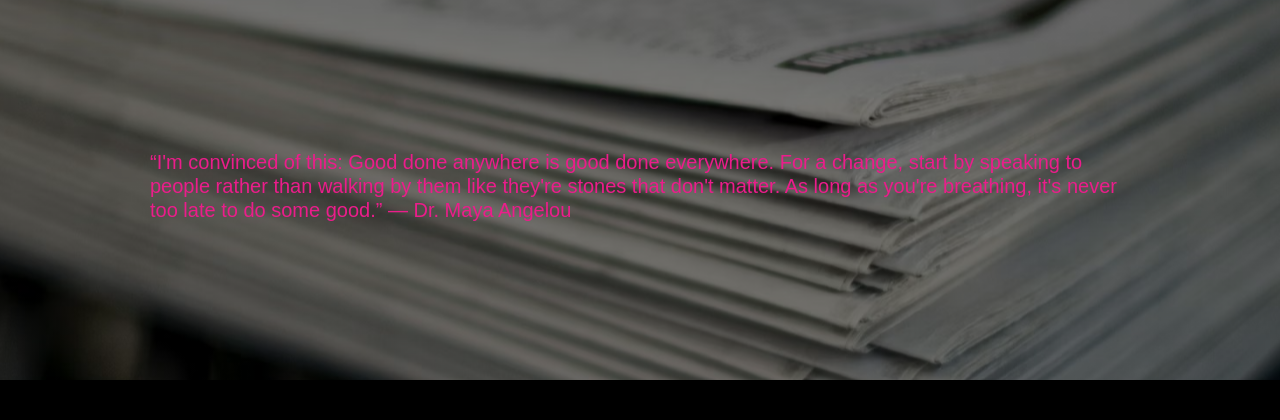
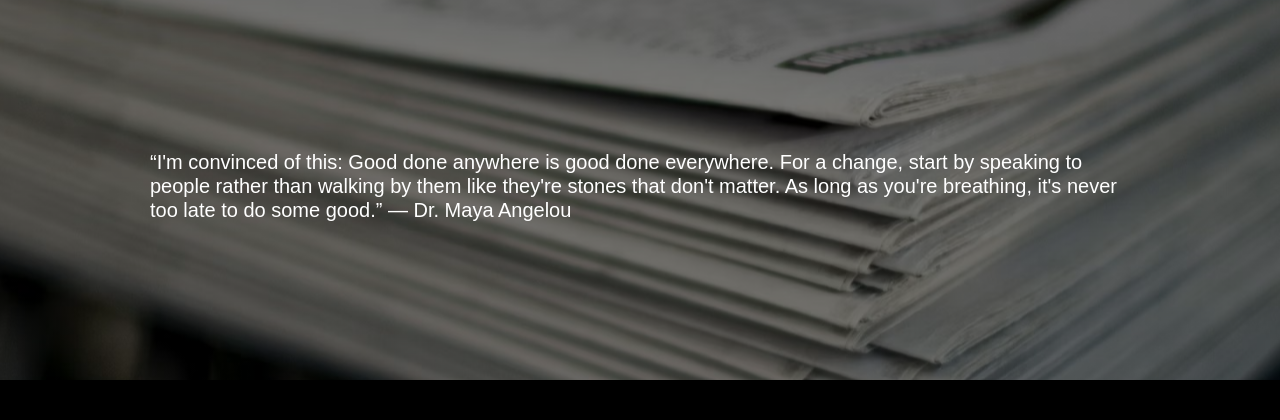
Before and after one commit to FernVR/GoodNewsBlog, a Django app: page / in a window 1280 px wide. Shown: the part 74-494 px from the top of the page. Run offline with Django 4.2, Linux system fonts and the light colour scheme; data that the repository does not hold is empty; parts of the project's set-up code (start-up, migrations or seed data) failed here and were passed over; some libraries are stand-ins or nearby versions; some web fonts are replaced.

Commit message:
remove like model

```diff
--- a/blog/templates/blog/index.html
+++ b/blog/templates/blog/index.html
@@ -8,7 +8,7 @@
 <!-- Landing Banner Img -->
 <section class="landing-banner container-fluid d-none d-sm-block">
     <!-- Landing Img here with a quote -->
-    <h5 class="text-pink"> “I'm convinced of this: Good done anywhere is good done everywhere. For a change, start by speaking to people rather than walking by them like they're stones that don't matter. As long as you're breathing, it's never too late to do some good.”
+    <h5 class="text-white"> “I'm convinced of this: Good done anywhere is good done everywhere. For a change, start by speaking to people rather than walking by them like they're stones that don't matter. As long as you're breathing, it's never too late to do some good.”
         — Dr. Maya Angelou </h5>
 </section>
 
--- a/blog/views.py
+++ b/blog/views.py
@@ -5,7 +5,7 @@ from django.contrib.auth.decorators import login_required
 from django.contrib.auth.models import User
 from django.contrib import messages
 from django.http import HttpResponseRedirect
-from .models import Post, Comment, Profile, Like
+from .models import Post, Comment, Profile
 from .forms import CommentForm, UserPostForm, ProfileUpdateForm
 import bleach
 
```
